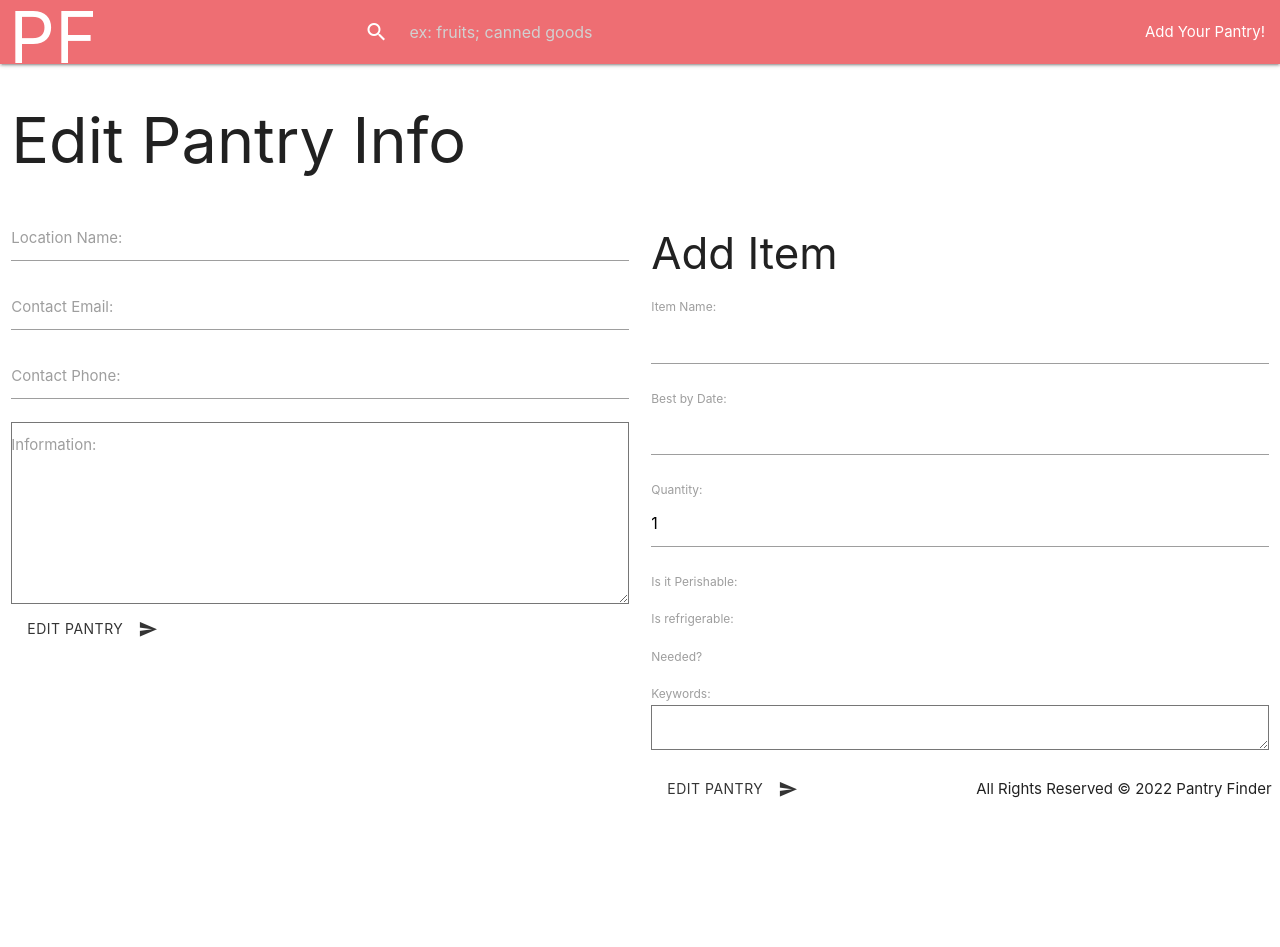
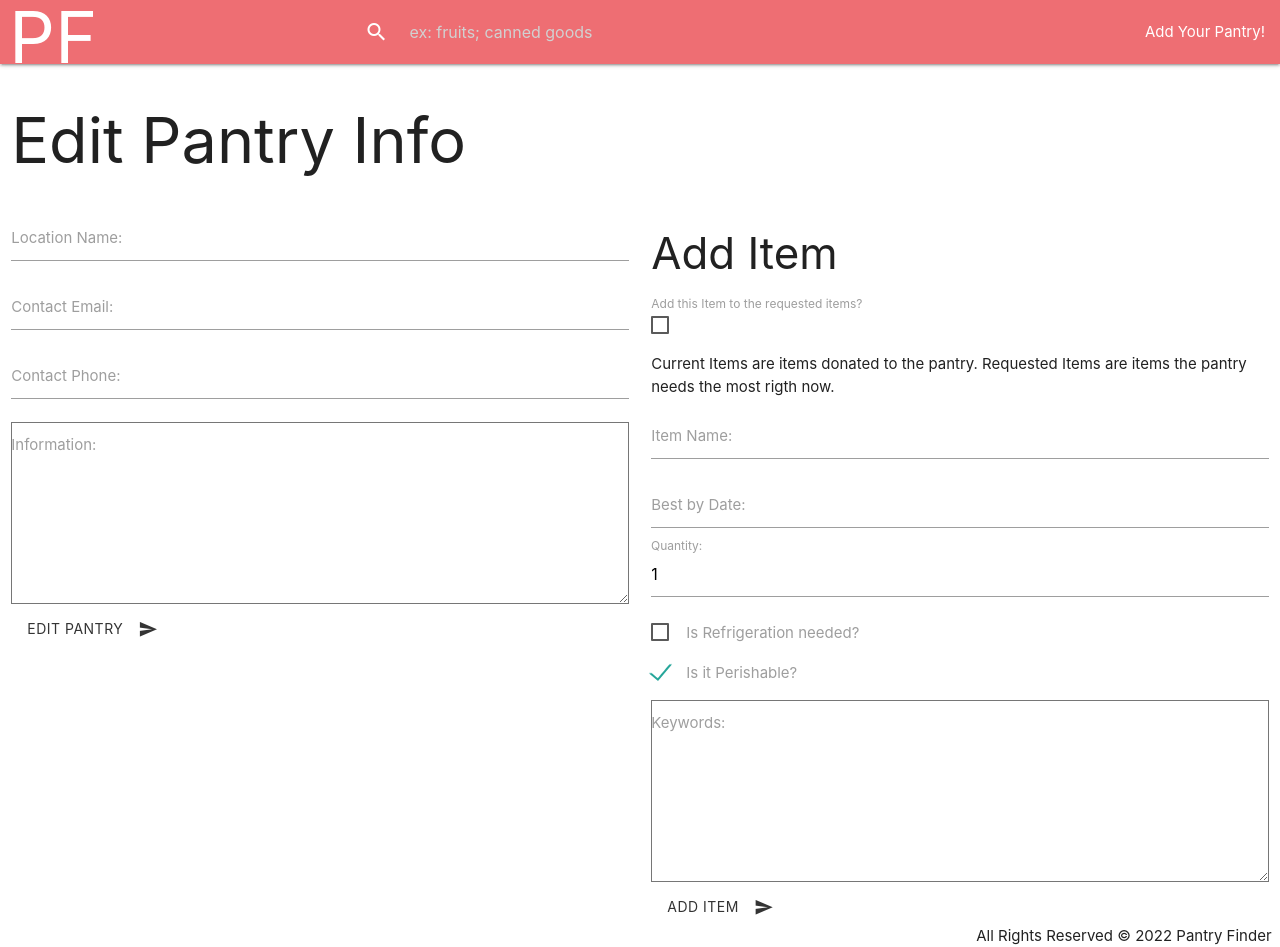
Before and after one commit to Heymon/pantry_finder, a Django app: template main_app/templates/edit_profile.html in a window 1280 px wide. Before the commit the page ends 798 px from the top, so only its background shows below. Run offline with Django 3.2, Linux system fonts and the light colour scheme; the template is opened without the code that fills it: values that come from a table or form of the project are taken from there, others are empty.

Commit message:
change Item schema & form/ change edit_profile to add item into DB

```diff
--- a/main_app/forms.py
+++ b/main_app/forms.py
@@ -26,5 +26,6 @@ class Item_Form(ModelForm):
 
     class Meta:
         model= Item
-        labels= {'name': 'Item Name', 'best_by': 'Best by Date', 'quantity': 'Quantity', 'perishable': 'Is it Perishable', 'refrigeration': 'Is refrigerable', 'has_item': 'Needed?', 'keywords': 'Keywords'}
-        fields = ['name', 'best_by', 'quantity', 'perishable', 'refrigeration', 'has_item', 'keywords']
+        help_texts= {'is_requested': 'Current Items are items donated to the pantry.\nRequested Items are items the pantry needs the most rigth now.'}
+        labels= {'name': 'Item Name', 'best_by': 'Best by Date', 'quantity': 'Quantity', 'perishable': 'Is it Perishable?', 'refrigeration': 'Is Refrigeration needed?', 'is_requested': 'Needed?', 'keywords': 'Keywords'}
+        fields = ['name', 'best_by', 'quantity', 'perishable', 'refrigeration', 'is_requested', 'keywords']
--- a/main_app/models.py
+++ b/main_app/models.py
@@ -40,6 +40,6 @@ class Item(models.Model):
     quantity=models.IntegerField(default=1)
     perishable=models.BooleanField(default=True)
     refrigeration=models.BooleanField(default=False)
-    has_item=models.BooleanField(default=True)
+    is_requested=models.BooleanField(default=False)
     keywords=models.TextField(max_length=300, blank=True)
     # keywords=ArrayField(base_field=models.CharField(max_length=10)
--- a/main_app/static/css/style.css
+++ b/main_app/static/css/style.css
@@ -74,7 +74,16 @@ main.pantry_creation {
     /* grid-template-columns: 1fr 1fr;
     grid-template-rows: 1fr 3fr; */
     display: block;
+    height: fit-content;
 }
+
+.hasitem-input {
+    display: grid;
+}
+
+/* .help-text {
+
+} */
 
 .input-field {
     margin-bottom: 0;
--- a/main_app/templates/edit_profile.html
+++ b/main_app/templates/edit_profile.html
@@ -34,9 +34,48 @@
             <h3>Add Item</h3>
             <form action="{% url 'edit_profile' %}" method="POST">
                 {% csrf_token %}
-                {{ item_form.as_p }}
+                {% comment %} {{ item_form.as_p }} {% endcomment %}
 
-                <button class="btn waves-effect waves-teal btn-flat" type="submit" name="action">Edit Pantry
+                {% csrf_token %}
+                <p>
+                    <label class="hasitem-input"> Add this Item to the requested items?
+                      {{ item_form.is_requested}}
+                      <span></span>
+                    </label>
+                </p>
+                <p class="help-text">{{ item_form.is_requested.help_text }}</p>
+
+                <div class="input-field">{{item_form.name.label_tag}} {{item_form.name}}</div>
+                {% if item_form.name.errors %}
+                    {{item_form.name.errors}}
+                {% endif %}
+                <div class="input-field">{{item_form.best_by.label_tag}} {{item_form.best_by}}</div>
+                {% if item_form.best_by.errors %}
+                    {{item_form.best_by.errors}}
+                {% endif %}
+                <div class="input-field">{{item_form.quantity.label_tag}} {{item_form.quantity}}</div>
+                {% if item_form.quantity.errors %}
+                    {{item_form.quantity.errors}}
+                {% endif %}
+                <p>
+                    <label>
+                      {{ item_form.refrigeration}}
+                      <span>{{ item_form.refrigeration.label }}</span>
+                    </label>
+                </p>
+                <p>
+                    <label>
+                      {{ item_form.perishable}}
+                      <span>{{ item_form.perishable.label }}</span>
+                    </label>
+                </p>
+
+                <div class="input-field">{{item_form.keywords.label_tag}} {{item_form.keywords}}</div>
+                {% if item_form.keywords.errors %}
+                    {{item_form.keywords.errors}}
+                {% endif %}
+
+                <button class="btn waves-effect waves-teal btn-flat" type="submit" name="action">Add Item
                     <i class="material-icons right">send</i>
                 </button>
             </form>
```
Also changed, not shown: main_app/views.py (+21 -9 lines), main_app/migrations/0003_rename_has_item_item_is_requested_alter_item_id_and_more.py (added), main_app/migrations/0004_alter_item_is_requested.py (added).
